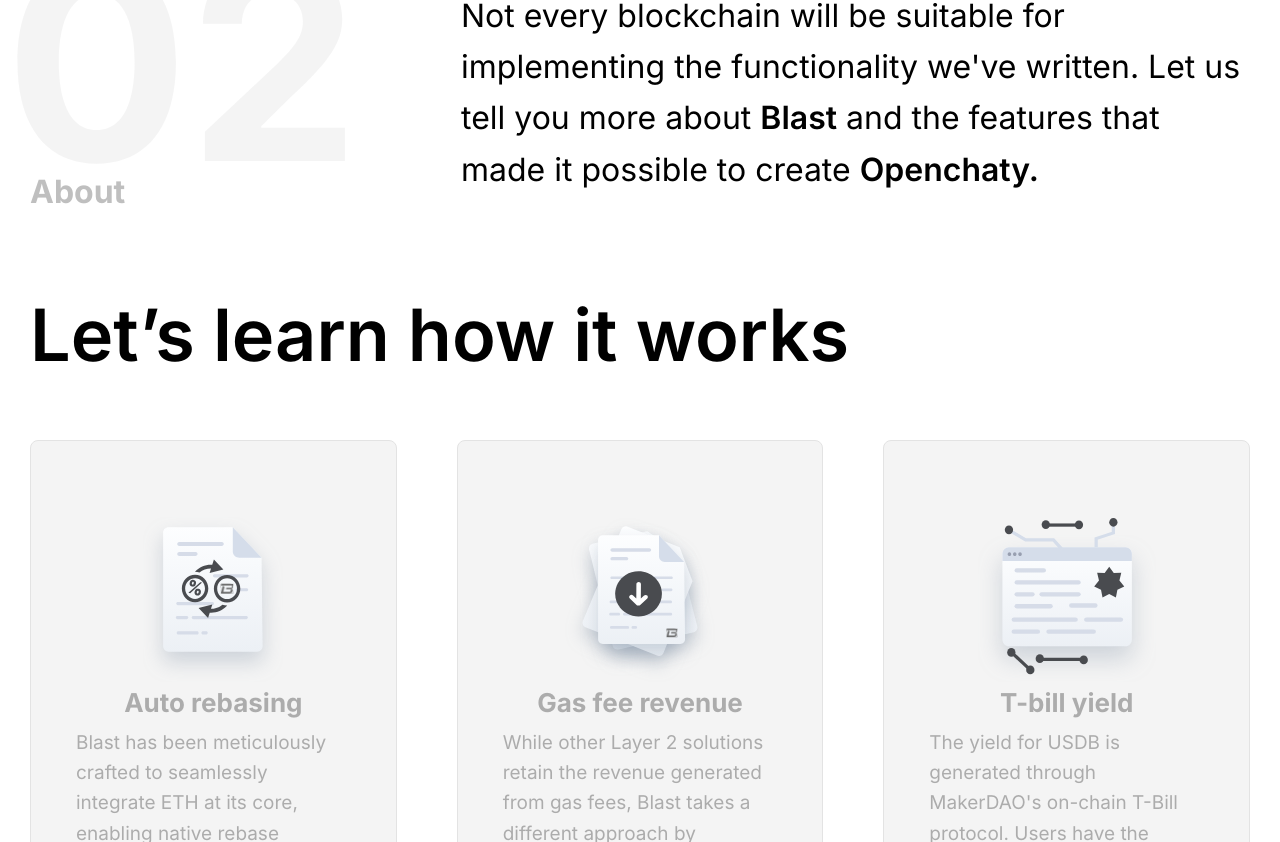
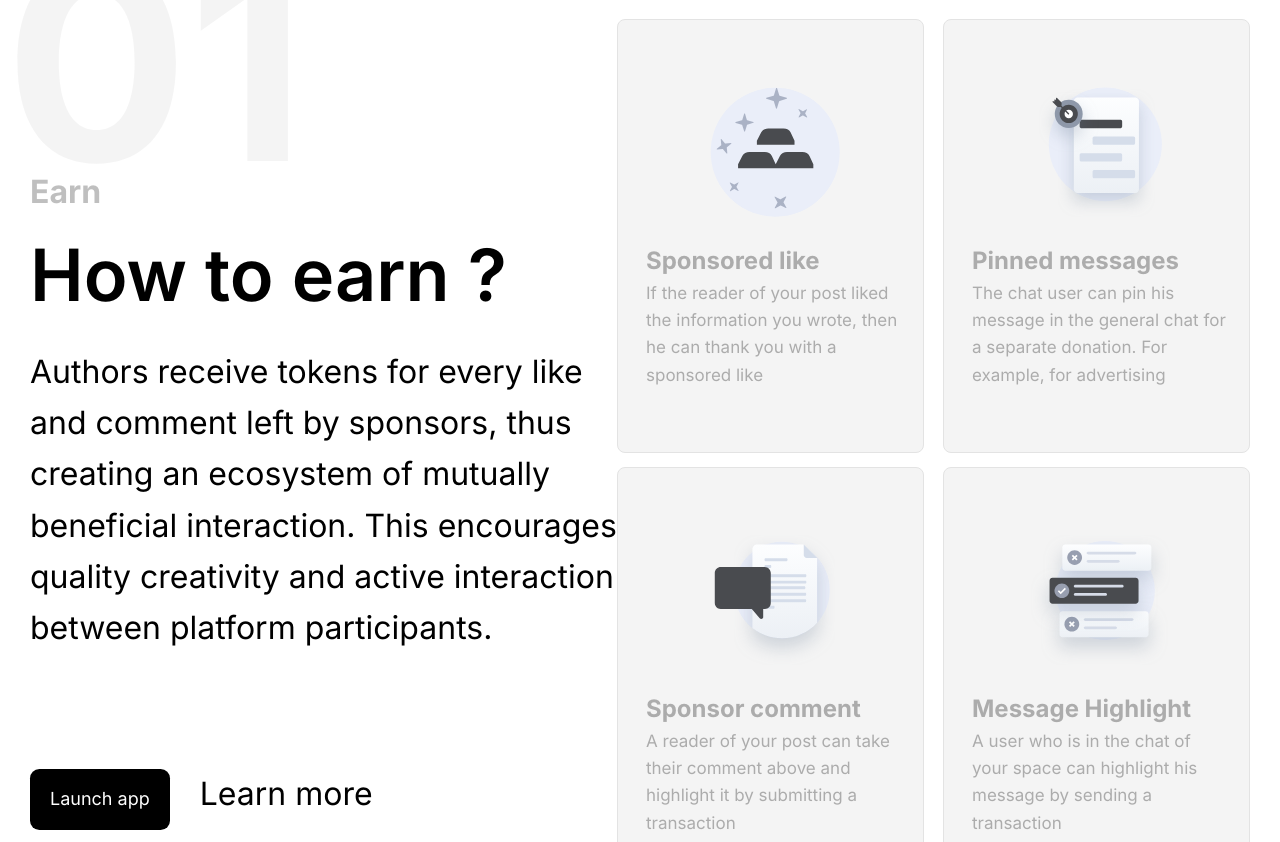
Before and after one commit to QobilovSardor/open-chaty, a React (Vite) app: page / in a window 1280 px wide. Shown: the part 918-1760 px from the top of the page. Built offline with nearby package versions, Linux system fonts and the light colour scheme.

Commit message:
project media finished

```diff
--- a/src/components/earn/earn-section.css
+++ b/src/components/earn/earn-section.css
@@ -6,7 +6,7 @@
 }
 
 .earn-cards>div:hover {
-	transform: scaleY(1.2) scaleX(1.1);
+	transform: scale(1.1);
 }
 
 .earn-cards>div:hover h3 {
@@ -16,3 +16,18 @@
 .earn-cards>div:hover p {
 	@apply text-[19px]
 }
+
+/* media query start */
+@media screen and (max-width: 1200px) {
+	.earn-section {
+		@apply flex-wrap
+	}
+
+	.earn-content {
+		@apply max-w-full !important
+	}
+
+	.earn-cards {
+		@apply max-w-full
+	}
+}
--- a/src/components/earn/earn-section.tsx
+++ b/src/components/earn/earn-section.tsx
@@ -3,20 +3,21 @@
 
 export const EarnSection = () => {
 	return (
-		<div className="flex justify-between mb-[78px]">
-			<div className="max-w-[628px]">
+		<div className="earn-section flex justify-between mb-[78px]">
+			<div className="max-w-[628px] earn-content">
 				<h1 className="section-number">01</h1>
 				<p className="section-number__info">Earn</p>
 
 				<h2 className="title-text">How to earn ?</h2>
-				<p className="info mt-[14px] mb-[115px]">Authors receive tokens for every like and comment left by sponsors, thus creating an ecosystem of mutually beneficial interaction. This encourages quality creativity and active interaction between platform participants.</p>
+				<p className="info mt-[14px] md:mb-[115px] mb-[40px]">Authors receive tokens for every like and comment left by sponsors, thus creating an ecosystem of mutually beneficial interaction. This encourages quality creativity and active interaction between platform participants.</p>
 				<a className="btn bg-black text-white text-[32px]" href="#!">Launch app</a>
-				<a className="pl-[30px] text-[32px] leading-160 font-normal" href="#!">Learn more</a>
+				<a className="pl-[30px] md:text-[32px] sm:text-[20px] text-[18px] leading-160 font-normal" href="#!">Learn more</a>
 			</div>
 
-			<div className="earn-cards mt-[93px]">
+			<div className="earn-cards mt-[93px] ">
 
-				<div className="border border-solid border-[#E3E3E3] rounded-lg bg-[#f4f4f4] pt-[67px] pb-[50px] pl-[28px] pr-[20px] hover:bg-[#111] transition-all duration-[0.2s]">
+				<div className="transition-all duration-200">
+					<div className="border border-solid h-[434px] border-[#E3E3E3] rounded-lg bg-[#f4f4f4] pt-[67px] pb-[50px] pl-[28px] pr-[20px] hover:bg-[#111] transition-all duration-[0.2s]">
 						<img className="mx-auto mb-[25px] h-[130px]" src={assets.sponsr} alt="sponsr icon" />
 						<h3 className="text-[24px] font-bold leading-160 text-[#ACACAC]">
 							Sponsored like
@@ -25,8 +26,10 @@
 							If the reader of your post liked the information you wrote, then he can thank you with a sponsored like
 						</p>
 					</div>
+				</div>
 
-				<div className="border border-solid border-[#E3E3E3] rounded-lg bg-[#f4f4f4] pt-[67px] pb-[50px] pl-[28px] pr-[20px] hover:bg-[#111] transition-all duration-[0.2s]">
+				<div className="transition-all duration-200">
+					<div className="border border-solid h-[434px] border-[#E3E3E3] rounded-lg bg-[#f4f4f4] pt-[67px] pb-[50px] pl-[28px] pr-[20px] hover:bg-[#111] transition-all duration-[0.2s]">
 						<img className="mx-auto mb-[25px] h-[130px]" src={assets.pinned} alt="sponsr icon" />
 						<h3 className="text-[24px] font-bold leading-160 text-[#ACACAC]">
 							Pinned messages
@@ -35,8 +38,10 @@
 							The chat user can pin his message in the general chat for a separate donation. For example, for advertising
 						</p>
 					</div>
+				</div>
 
-				<div className="border border-solid border-[#E3E3E3] rounded-lg bg-[#f4f4f4] pt-[67px] pb-[50px] pl-[28px] pr-[20px] hover:bg-[#111] transition-all duration-[0.2s]">
+				<div className="transition-all duration-200">
+					<div className="border border-solid h-[434px] border-[#E3E3E3] rounded-lg bg-[#f4f4f4] pt-[67px] pb-[50px] pl-[28px] pr-[20px] hover:bg-[#111] transition-all duration-[0.2s]">
 						<img className="mx-auto mb-[25px] h-[130px]" src={assets.comment} alt="sponsr icon" />
 						<h3 className="text-[24px] font-bold leading-160 text-[#ACACAC]">
 							Sponsor comment
@@ -45,8 +50,10 @@
 							A reader of your post can take their comment above and highlight it by submitting a transaction
 						</p>
 					</div>
+				</div>
 
-				<div className="border border-solid border-[#E3E3E3] rounded-lg bg-[#f4f4f4] pt-[67px] pb-[50px] pl-[28px] pr-[20px] hover:bg-[#111] transition-all duration-[0.2s]">
+				<div className="transition-all duration-200">
+					<div className="border border-solid h-[434px] border-[#E3E3E3] rounded-lg bg-[#f4f4f4] pt-[67px] pb-[50px] pl-[28px] pr-[20px] hover:bg-[#111] transition-all duration-[0.2s]">
 						<img className="mx-auto mb-[25px] h-[130px]" src={assets.message} alt="sponsr icon" />
 						<h3 className="text-[24px] font-bold leading-160 text-[#ACACAC]">
 							Message Highlight
@@ -57,5 +64,6 @@
 					</div>
 				</div>
 			</div>
+		</div>
 	)
 }
--- a/src/layouts/main.tsx
+++ b/src/layouts/main.tsx
@@ -1,6 +1,6 @@
 import {
 	AboutSection,
-	// EarnSection,
+	EarnSection,
 	HeroSection,
 	StrategySection
 } from "../components"
@@ -10,7 +10,7 @@
 		<main>
 			<HeroSection />
 			<div className="container">
-				{/* <EarnSection /> */}
+				<EarnSection />
 				<AboutSection />
 				<StrategySection />
 			</div>
```
Lines whose indentation alone changed are shown as unchanged.
